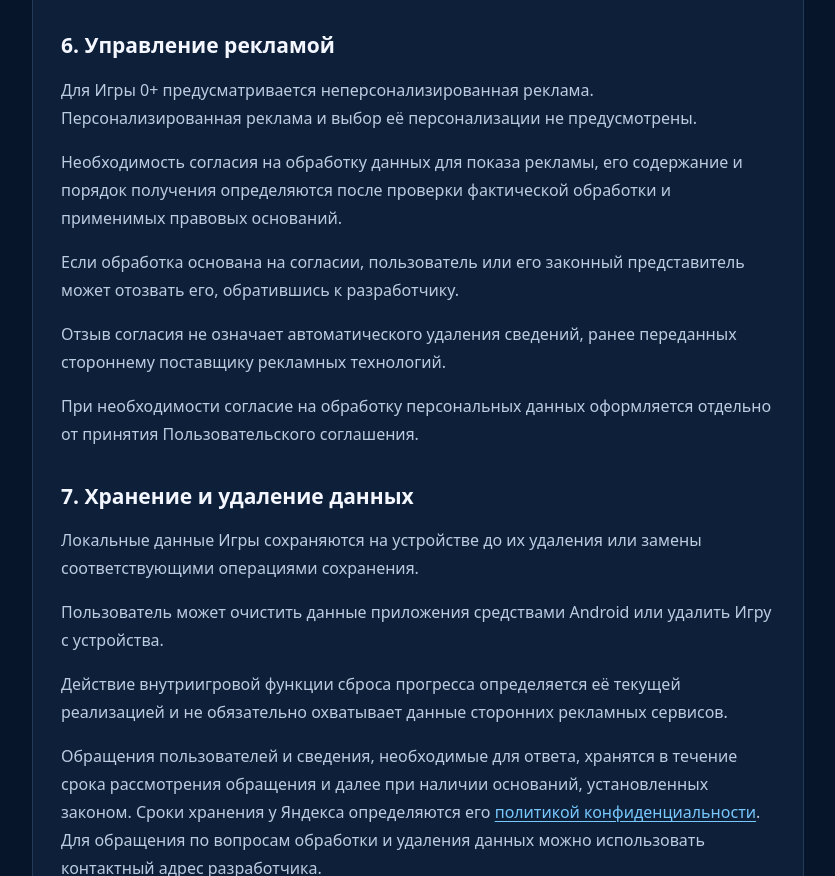
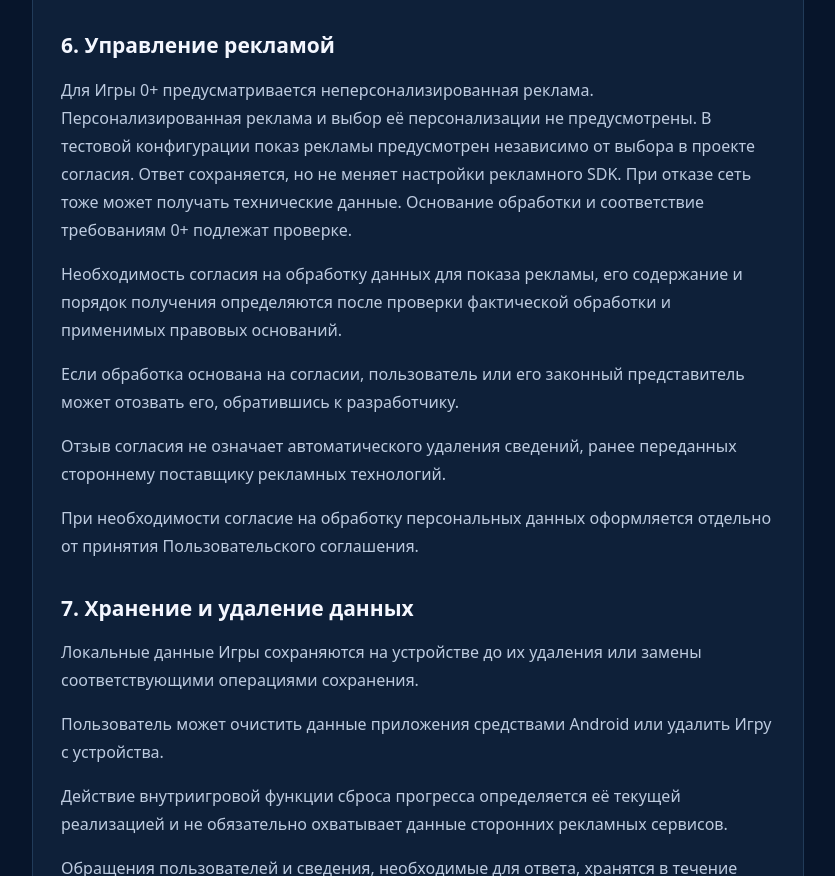
Before and after one commit to Uskovdn/meze-legal, a plain HTML site: page privacy/index.html in a window 1280 px wide. Shown: the part 2505-3381 px from the top of the page, without its empty margins (222-1057 px from the left). Drawn offline with Linux system fonts and the light colour scheme.

Commit message:
Clarify test ad choice; preserve existing public contact details

```diff
--- a/privacy/index.html
+++ b/privacy/index.html
@@ -206,6 +206,10 @@
     <p>
       Для Игры 0+ предусматривается неперсонализированная реклама.
       Персонализированная реклама и выбор её персонализации не предусмотрены.
+      В тестовой конфигурации показ рекламы предусмотрен независимо от выбора
+      в проекте согласия. Ответ сохраняется, но не меняет настройки рекламного SDK.
+      При отказе сеть тоже может получать технические данные. Основание обработки
+      и соответствие требованиям 0+ подлежат проверке.
     </p>
     <p>
       Необходимость согласия на обработку данных для показа рекламы,
```
